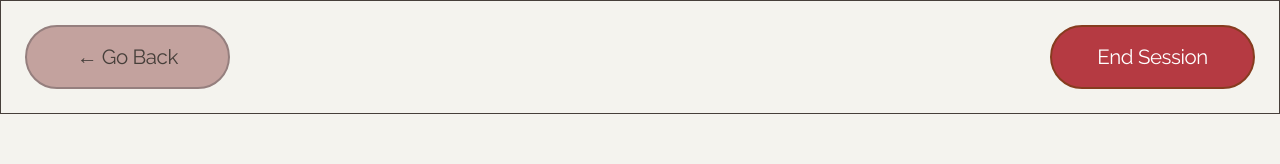
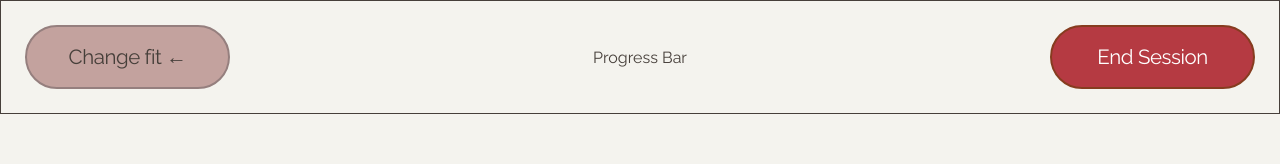
Before and after one commit to CS3560-02-6-A/MallKioskSystem, a React app in the folder frontend/: page / in a window 1280 px wide. Both pictures are taken after a click on the button "Get started". Shown: the top 164 px of the page. Built offline with nearby package versions, Linux system fonts and the light colour scheme; the HTML template or start-up script is replaced by a standard one.

Commit message:
Implemented HeaderBar

```diff
--- a/frontend/src/components/ui/EndSessionButton.jsx
+++ b/frontend/src/components/ui/EndSessionButton.jsx
@@ -1,6 +1,7 @@
 import { theme } from "../../styles/theme";
 
-export default function EndSessionButton({ children, style = {}, ...props }) {
+export default function EndSessionButton({ style = {}, ...props }) {
+  //OnClick -- Clear local storage, redirect to home page
   return (
     <button
       {...props}
@@ -24,7 +25,7 @@ export default function EndSessionButton({ children, style = {}, ...props }) {
         ...style,
       }}
     >
-      {children}
+      End Session
     </button>
   );
 }
--- a/frontend/src/components/ui/HeaderBar.jsx
+++ b/frontend/src/components/ui/HeaderBar.jsx
@@ -0,0 +1,27 @@
+import { theme } from "../../styles/theme";
+import GoBackButton from "./GoBackButton";
+import EndSessionButton from "./EndSessionButton";
+
+export default function HeaderBar({
+  children,
+  leftButton = "← Go Back",
+  style = {},
+  ...props
+}) {
+  return (
+    <header style={{
+        width: "100%",
+        minHeight: "clamp(88px, 12vh, 100px)",
+        display: "flex",
+        alignItems: "center",
+        justifyContent: "space-between",
+        padding: "clamp(16px, 2vw, 24px)",
+        border: `1px solid ${theme.colors.text}`,
+        background: "transparent",
+      }}>
+      <GoBackButton> {leftButton} </GoBackButton>
+      <div>{children}</div>
+      <EndSessionButton/>
+    </header>
+  );
+}
--- a/frontend/src/features/onboarding/pages/InputPage.jsx
+++ b/frontend/src/features/onboarding/pages/InputPage.jsx
@@ -1,6 +1,5 @@
 import { theme } from "../../../styles/theme";
-import GoBackButton from "../../../components/ui/GoBackButton";
-import EndSessionButton from "../../../components/ui/EndSessionButton";
+import HeaderBar from "../../../components/ui/HeaderBar";
 
 export default function InputPage({ setShowInputPage }) {
   return (
@@ -14,28 +13,9 @@ export default function InputPage({ setShowInputPage }) {
         fontFamily: theme.fonts.sans,
     }}
 >
-            <section
-                style={{
-                    width: "100%",
-                    minHeight: "clamp(88px, 12vh, 100px)",
-                    display: "flex",
-                    alignItems: "center",
-                    justifyContent: "space-between",
-                    padding: "clamp(16px, 2vw, 24px)",
-                    border: `1px solid ${theme.colors.text}`,
-                    background: "transparent",
-                }}
-            >
-                <GoBackButton
-                    onClick={() => setShowInputPage(false)}
-                    >
-                    ← Go Back
-                </GoBackButton>
-                <EndSessionButton>
-                    End Session
-                </EndSessionButton>
-
-            </section>
+        <HeaderBar leftButton={"Change fit ←"} >
+            <text> Progress Bar</text>
+        </HeaderBar>
     </main>
     );
 }
```
